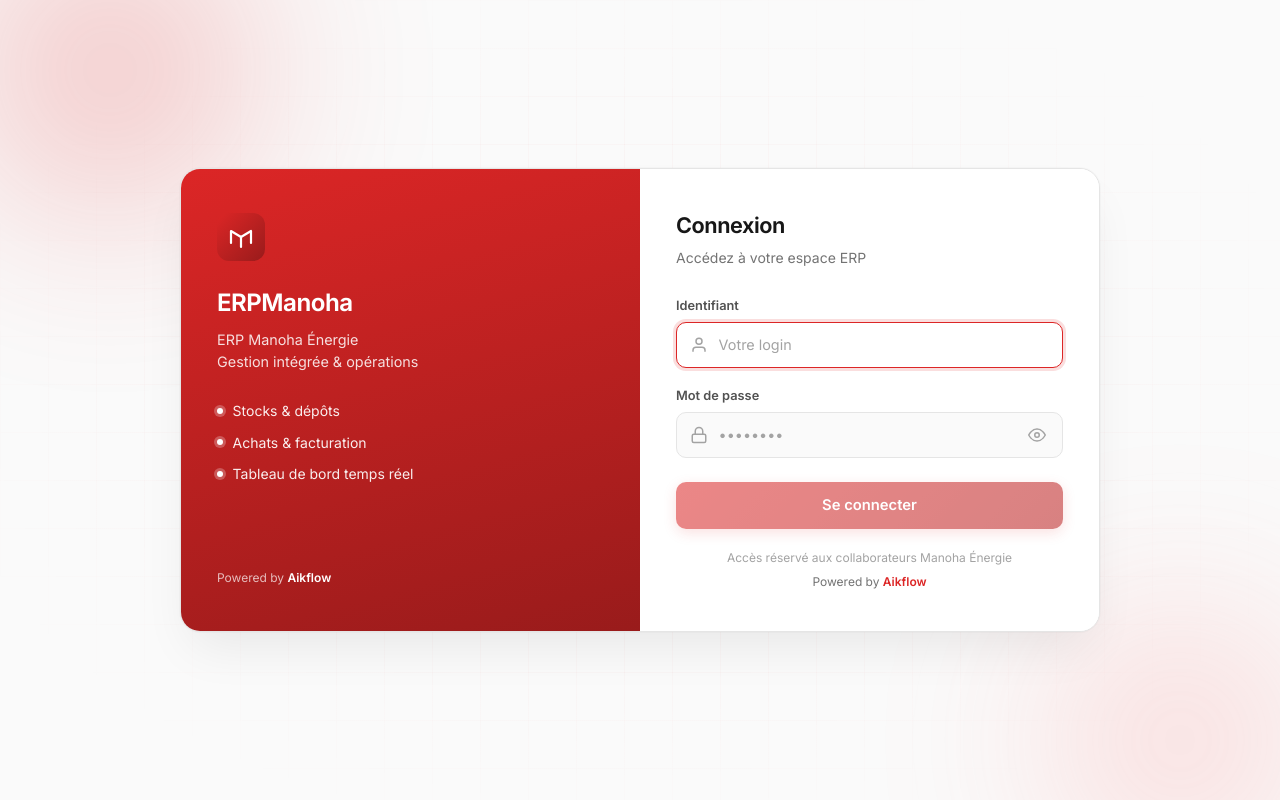
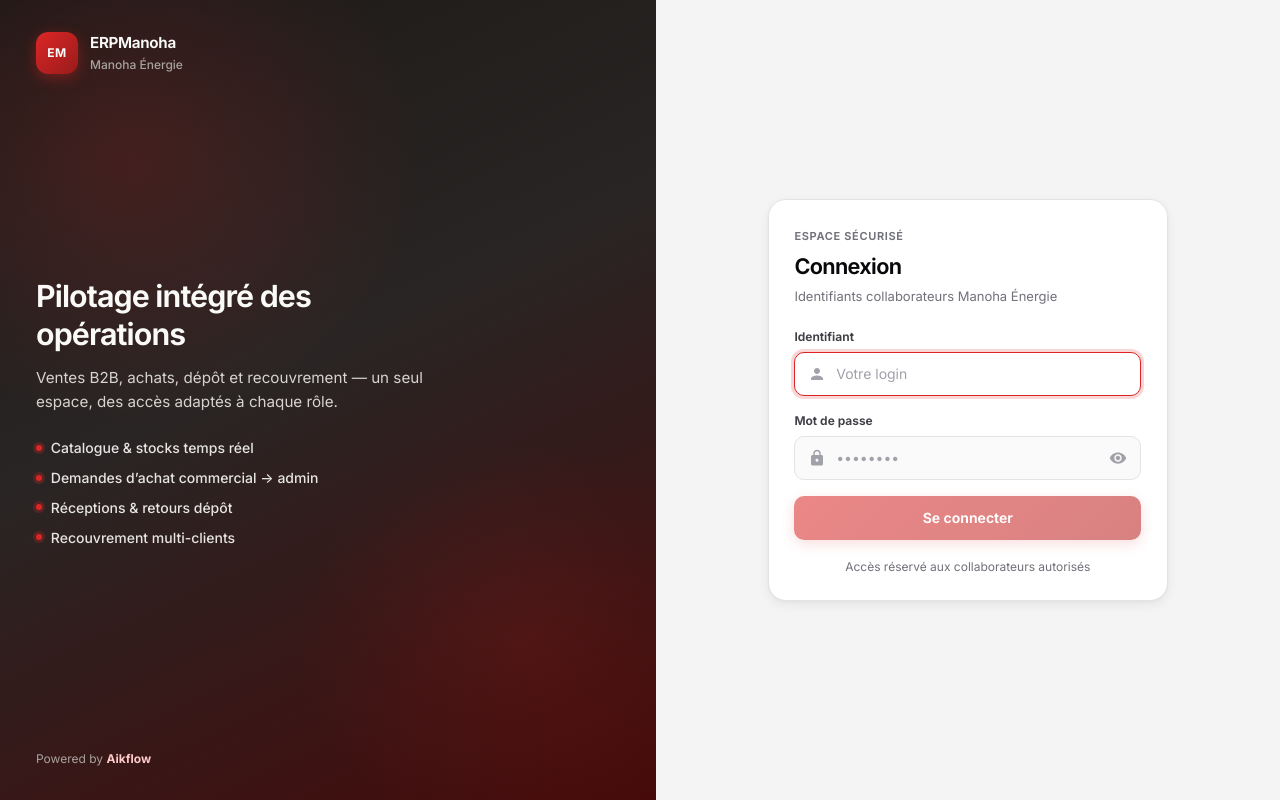
Before and after one commit to Fiainana/ERPManoha, an Angular app: page /login in a window 1280 px wide. Built offline with nearby package versions, Linux system fonts and the light colour scheme.

Commit message:
design(login): SaaS Pro + route dashboard + model domaine

```diff
--- a/src/app/features/auth/login/login.component.html
+++ b/src/app/features/auth/login/login.component.html
@@ -1,60 +1,61 @@
-<div class="login-page">
-  <div class="login-page__bg" aria-hidden="true">
-    <div class="login-page__orb login-page__orb--1"></div>
-    <div class="login-page__orb login-page__orb--2"></div>
-    <div class="login-page__grid"></div>
+<div class="auth">
+  <div class="auth__panel auth__panel--brand" aria-hidden="false">
+    <div class="auth__brand">
+      <div class="auth__logo" aria-hidden="true">EM</div>
+      <div>
+        <p class="auth__product">{{ appName }}</p>
+        <p class="auth__company">Manoha Énergie</p>
+      </div>
+    </div>
+
+    <div class="auth__hero">
+      <h1>Pilotage intégré des opérations</h1>
+      <p>
+        Ventes B2B, achats, dépôt et recouvrement — un seul espace, des accès
+        adaptés à chaque rôle.
+      </p>
+      <ul class="auth__features">
+        <li>Catalogue & stocks temps réel</li>
+        <li>Demandes d’achat commercial → admin</li>
+        <li>Réceptions & retours dépôt</li>
+        <li>Recouvrement multi-clients</li>
+      </ul>
+    </div>
+
+    <p class="auth__powered">Powered by <strong>Aikflow</strong></p>
   </div>
 
-  <div class="login-shell">
-    <aside class="login-brand">
-      <div class="login-brand__mark">
-        <svg viewBox="0 0 48 48" fill="none" xmlns="http://www.w3.org/2000/svg" aria-hidden="true">
-          <rect width="48" height="48" rx="12" fill="url(#g)"/>
-          <path d="M14 30V18l10 6 10-6v12" stroke="#fff" stroke-width="2.2" stroke-linecap="round" stroke-linejoin="round"/>
-          <path d="M24 24v10" stroke="#fff" stroke-width="2.2" stroke-linecap="round"/>
-          <defs>
-            <linearGradient id="g" x1="0" y1="0" x2="48" y2="48" gradientUnits="userSpaceOnUse">
-              <stop stop-color="#DC2626"/>
-              <stop offset="1" stop-color="#991B1B"/>
-            </linearGradient>
-          </defs>
-        </svg>
-      </div>
-      <h1 class="login-brand__title">{{ appName }}</h1>
-      <p class="login-brand__tagline">
-        ERP Manoha Énergie<br />
-        Gestion intégrée & opérations
-      </p>
-      <ul class="login-brand__points">
-        <li>Stocks & dépôts</li>
-        <li>Achats & facturation</li>
-        <li>Tableau de bord temps réel</li>
-      </ul>
-      <p class="login-brand__powered">Powered by <strong>Aikflow</strong></p>
-    </aside>
-
-    <form class="login-card" [formGroup]="form" (ngSubmit)="submit()" novalidate>
-      <header class="login-card__header">
+  <div class="auth__panel auth__panel--form">
+    <form class="auth-card" [formGroup]="form" (ngSubmit)="submit()" novalidate>
+      <header class="auth-card__header">
+        <p class="eyebrow">Espace sécurisé</p>
         <h2>Connexion</h2>
-        <p>Accédez à votre espace ERP</p>
+        <p class="auth-card__sub">Identifiants collaborateurs Manoha Énergie</p>
       </header>
 
       @if (error()) {
-        <div class="login-card__alert" role="alert">
-          <svg width="18" height="18" viewBox="0 0 24 24" fill="none" stroke="currentColor" stroke-width="2" aria-hidden="true">
-            <circle cx="12" cy="12" r="10"/>
-            <path d="M12 8v4M12 16h.01"/>
+        <div class="auth-alert" role="alert">
+          <svg viewBox="0 0 24 24" width="18" height="18" aria-hidden="true">
+            <path
+              fill="currentColor"
+              d="M12 2C6.48 2 2 6.48 2 12s4.48 10 10 10 10-4.48 10-10S17.52 2 12 2zm1 15h-2v-2h2zm0-4h-2V7h2z"
+            />
           </svg>
           <span>{{ error() }}</span>
         </div>
       }
 
-      <div class="field" [class.field--invalid]="form.controls.login.invalid && form.controls.login.touched">
+      <div
+        class="field"
+        [class.field--invalid]="form.controls.login.invalid && form.controls.login.touched"
+      >
         <label for="login">Identifiant</label>
-        <div class="field__control">
-          <svg class="field__icon" width="18" height="18" viewBox="0 0 24 24" fill="none" stroke="currentColor" stroke-width="2" aria-hidden="true">
-            <path d="M20 21v-2a4 4 0 0 0-4-4H8a4 4 0 0 0-4 4v2"/>
-            <circle cx="12" cy="7" r="4"/>
+        <div class="field__box">
+          <svg class="field__icon" viewBox="0 0 24 24" width="18" height="18" aria-hidden="true">
+            <path
+              fill="currentColor"
+              d="M12 12c2.21 0 4-1.79 4-4s-1.79-4-4-4-4 1.79-4 4 1.79 4 4 4m0 2c-2.67 0-8 1.34-8 4v2h16v-2c0-2.66-5.33-4-8-4"
+            />
           </svg>
           <input
             id="login"
@@ -63,20 +64,24 @@
             autocomplete="username"
             autofocus
             placeholder="Votre login"
-            [attr.aria-invalid]="form.controls.login.invalid && form.controls.login.touched"
           />
         </div>
         @if (form.controls.login.invalid && form.controls.login.touched) {
-          <span class="field__hint">Identifiant obligatoire</span>
+          <span class="field__error">Identifiant obligatoire</span>
         }
       </div>
 
-      <div class="field" [class.field--invalid]="form.controls.password.invalid && form.controls.password.touched">
+      <div
+        class="field"
+        [class.field--invalid]="form.controls.password.invalid && form.controls.password.touched"
+      >
         <label for="password">Mot de passe</label>
-        <div class="field__control">
-          <svg class="field__icon" width="18" height="18" viewBox="0 0 24 24" fill="none" stroke="currentColor" stroke-width="2" aria-hidden="true">
-            <rect x="3" y="11" width="18" height="11" rx="2"/>
-            <path d="M7 11V7a5 5 0 0 1 10 0v4"/>
+        <div class="field__box">
+          <svg class="field__icon" viewBox="0 0 24 24" width="18" height="18" aria-hidden="true">
+            <path
+              fill="currentColor"
+              d="M18 8h-1V6c0-2.76-2.24-5-5-5S7 3.24 7 6v2H6c-1.1 0-2 .9-2 2v10c0 1.1.9 2 2 2h12c1.1 0 2-.9 2-2V10c0-1.1-.9-2-2-2m-6 9c-1.1 0-2-.9-2-2s.9-2 2-2 2 .9 2 2-.9 2-2 2m3.1-9H8.9V6c0-1.71 1.39-3.1 3.1-3.1s3.1 1.39 3.1 3.1z"
+            />
           </svg>
           <input
             id="password"
@@ -84,38 +89,46 @@
             formControlName="password"
             autocomplete="current-password"
             placeholder="••••••••"
-            [attr.aria-invalid]="form.controls.password.invalid && form.controls.password.touched"
           />
           <button
             type="button"
-            class="field__toggle"
+            class="field__eye"
             (click)="togglePassword()"
-            [attr.aria-label]="showPassword() ? 'Masquer le mot de passe' : 'Afficher le mot de passe'"
+            [attr.aria-label]="showPassword() ? 'Masquer' : 'Afficher'"
           >
             @if (showPassword()) {
-              <svg width="18" height="18" viewBox="0 0 24 24" fill="none" stroke="currentColor" stroke-width="2"><path d="M17.94 17.94A10.07 10.07 0 0 1 12 20c-7 0-11-8-11-8a18.45 18.45 0 0 1 5.06-5.94M9.9 4.24A9.12 9.12 0 0 1 12 4c7 0 11 8 11 8a18.5 18.5 0 0 1-2.16 3.19m-6.72-1.07a3 3 0 1 1-4.24-4.24"/><line x1="1" y1="1" x2="23" y2="23"/></svg>
+              <svg viewBox="0 0 24 24" width="18" height="18">
+                <path
+                  fill="currentColor"
+                  d="M12 7c2.76 0 5 2.24 5 5 0 .65-.13 1.26-.36 1.83l2.92 2.92c1.51-1.26 2.7-2.89 3.43-4.75-1.73-4.39-6-7.5-11-7.5-1.4 0-2.74.25-3.98.7l2.16 2.16C10.74 7.13 11.35 7 12 7zM2 4.27l2.28 2.28.46.46C3.08 8.3 1.78 10.02 1 12c1.73 4.39 6 7.5 11 7.5 1.55 0 3.03-.3 4.38-.84l.42.42L19.73 22 21 20.73 3.27 3 2 4.27zM7.53 9.8l1.55 1.55c-.05.21-.08.43-.08.65 0 1.66 1.34 3 3 3 .22 0 .44-.03.65-.08l1.55 1.55c-.67.33-1.41.53-2.2.53-2.76 0-5-2.24-5-5 0-.79.2-1.53.53-2.2zm4.31-.78 3.15 3.15.02-.16c0-1.66-1.34-3-3-3l-.17.01z"
+                />
+              </svg>
             } @else {
-              <svg width="18" height="18" viewBox="0 0 24 24" fill="none" stroke="currentColor" stroke-width="2"><path d="M1 12s4-8 11-8 11 8 11 8-4 8-11 8-11-8-11-8z"/><circle cx="12" cy="12" r="3"/></svg>
+              <svg viewBox="0 0 24 24" width="18" height="18">
+                <path
+                  fill="currentColor"
+                  d="M12 4.5C7 4.5 2.73 7.61 1 12c1.73 4.39 6 7.5 11 7.5s9.27-3.11 11-7.5c-1.73-4.39-6-7.5-11-7.5zM12 17c-2.76 0-5-2.24-5-5s2.24-5 5-5 5 2.24 5 5-2.24 5-5 5zm0-8c-1.66 0-3 1.34-3 3s1.34 3 3 3 3-1.34 3-3-1.34-3-3-3z"
+                />
+              </svg>
             }
           </button>
         </div>
         @if (form.controls.password.invalid && form.controls.password.touched) {
-          <span class="field__hint">Mot de passe obligatoire</span>
+          <span class="field__error">Mot de passe obligatoire</span>
         }
       </div>
 
-      <button type="submit" class="btn-submit" [disabled]="loading() || form.invalid">
+      <button type="submit" class="auth-submit" [disabled]="loading() || form.invalid">
         @if (loading()) {
-          <span class="btn-submit__spinner" aria-hidden="true"></span>
+          <span class="spinner" aria-hidden="true"></span>
           Connexion…
         } @else {
           Se connecter
         }
       </button>
 
-      <p class="login-card__footer">
-        Accès réservé aux collaborateurs Manoha Énergie<br />
-        <span class="login-card__powered">Powered by <strong>Aikflow</strong></span>
+      <p class="auth-card__footer">
+        Accès réservé aux collaborateurs autorisés
       </p>
     </form>
   </div>
--- a/src/app/features/auth/login/login.component.scss
+++ b/src/app/features/auth/login/login.component.scss
@@ -1,177 +1,182 @@
-.login-page {
+:host {
+  display: block;
   min-height: 100dvh;
+}
+
+.auth {
+  display: grid;
+  grid-template-columns: 1.05fr 1fr;
+  min-height: 100dvh;
+  background: var(--me-bg);
+}
+
+.auth__panel {
+  display: flex;
+  flex-direction: column;
+  padding: 2rem 2.25rem;
+}
+
+.auth__panel--brand {
+  position: relative;
+  justify-content: space-between;
+  background:
+    radial-gradient(ellipse 80% 60% at 20% 20%, rgba(220, 38, 38, 0.18), transparent 55%),
+    radial-gradient(ellipse 70% 50% at 80% 80%, rgba(153, 27, 27, 0.22), transparent 50%),
+    linear-gradient(155deg, #1c1917 0%, #292524 45%, #450a0a 100%);
+  color: #fafaf9;
+  overflow: hidden;
+}
+
+.auth__brand {
+  display: flex;
+  align-items: center;
+  gap: 0.75rem;
+  position: relative;
+  z-index: 1;
+}
+
+.auth__logo {
   display: grid;
   place-items: center;
-  padding: 1.5rem;
-  position: relative;
-  overflow: hidden;
-  background: #fafafa;
+  width: 42px;
+  height: 42px;
+  border-radius: 12px;
+  background: linear-gradient(135deg, var(--me-red) 0%, var(--me-red-deeper) 100%);
+  font-size: 0.75rem;
+  font-weight: 700;
+  letter-spacing: 0.04em;
+  box-shadow: 0 4px 14px rgba(220, 38, 38, 0.4);
 }
 
-.login-page__bg {
-  position: absolute;
-  inset: 0;
-  pointer-events: none;
+.auth__product {
+  margin: 0;
+  font-size: 0.95rem;
+  font-weight: 650;
+  letter-spacing: -0.02em;
 }
 
-.login-page__orb {
-  position: absolute;
-  border-radius: 50%;
-  filter: blur(90px);
-  opacity: 0.35;
-
-  &--1 {
-    width: 420px;
-    height: 420px;
-    top: -140px;
-    left: -100px;
-    background: radial-gradient(circle, #dc2626 0%, transparent 70%);
+.auth__company {
+  margin: 0.1rem 0 0;
+  font-size: 0.75rem;
+  color: #a8a29e;
+  font-weight: 500;
 }
 
-  &--2 {
-    width: 360px;
-    height: 360px;
-    bottom: -120px;
-    right: -80px;
-    background: radial-gradient(circle, #f87171 0%, transparent 70%);
+.auth__hero {
+  position: relative;
+  z-index: 1;
+  max-width: 420px;
+  margin: 2.5rem 0;
+
+  h1 {
+    margin: 0 0 0.85rem;
+    font-size: clamp(1.5rem, 2.4vw, 1.9rem);
+    font-weight: 650;
+    letter-spacing: -0.03em;
+    line-height: 1.25;
+  }
+
+  > p {
+    margin: 0 0 1.5rem;
+    font-size: 0.95rem;
+    line-height: 1.55;
+    color: #d6d3d1;
   }
 }
 
-.login-page__grid {
-  position: absolute;
-  inset: 0;
-  background-image:
-    linear-gradient(rgba(220, 38, 38, 0.04) 1px, transparent 1px),
-    linear-gradient(90deg, rgba(220, 38, 38, 0.04) 1px, transparent 1px);
-  background-size: 48px 48px;
-  mask-image: radial-gradient(ellipse at center, black 25%, transparent 80%);
-}
-
-.login-shell {
-  position: relative;
-  z-index: 1;
-  display: grid;
-  grid-template-columns: 1fr 1fr;
-  width: min(920px, 100%);
-  background: #ffffff;
-  border: 1px solid #e5e5e5;
-  border-radius: 20px;
-  box-shadow:
-    0 25px 50px -12px rgba(0, 0, 0, 0.08),
-    0 0 0 1px rgba(0, 0, 0, 0.02);
-  overflow: hidden;
-}
-
-.login-brand {
-  padding: 2.75rem 2.25rem;
-  background: linear-gradient(165deg, #dc2626 0%, #991b1b 100%);
-  color: #ffffff;
-  display: flex;
-  flex-direction: column;
-
-  &__mark {
-    width: 48px;
-    height: 48px;
-    margin-bottom: 1.5rem;
-
-    svg {
-      width: 100%;
-      height: 100%;
-      display: block;
-    }
-  }
-
-  &__title {
-    margin: 0 0 0.5rem;
-    font-size: 1.5rem;
-    font-weight: 650;
-    letter-spacing: -0.02em;
-    color: #ffffff;
-  }
-
-  &__tagline {
-    margin: 0 0 1.75rem;
-    font-size: 0.9rem;
-    line-height: 1.5;
-    color: rgba(255, 255, 255, 0.85);
-  }
-
-  &__points {
+.auth__features {
   margin: 0;
   padding: 0;
   list-style: none;
-    display: flex;
-    flex-direction: column;
-    gap: 0.65rem;
-    flex: 1;
+  display: grid;
+  gap: 0.55rem;
 
   li {
     display: flex;
     align-items: center;
-      gap: 0.6rem;
+    gap: 0.55rem;
     font-size: 0.875rem;
-      color: rgba(255, 255, 255, 0.92);
+    color: #e7e5e4;
+    font-weight: 500;
 
     &::before {
       content: '';
       width: 6px;
       height: 6px;
       border-radius: 50%;
-        background: #ffffff;
-        box-shadow: 0 0 0 3px rgba(255, 255, 255, 0.25);
+      background: var(--me-red);
+      box-shadow: 0 0 0 3px rgba(220, 38, 38, 0.25);
       flex-shrink: 0;
     }
   }
 }
 
-  &__powered {
-    margin: 2rem 0 0;
+.auth__powered {
+  position: relative;
+  z-index: 1;
+  margin: 0;
   font-size: 0.75rem;
-    color: rgba(255, 255, 255, 0.7);
+  color: #a8a29e;
 
   strong {
-      color: #ffffff;
-      font-weight: 600;
-    }
+    color: #fecaca;
   }
 }
 
-.login-card {
-  padding: 2.5rem 2.25rem;
-  display: flex;
-  flex-direction: column;
-  background: #ffffff;
+.auth__panel--form {
+  align-items: center;
+  justify-content: center;
+  background: var(--me-bg);
+}
 
-  &__header {
-    margin-bottom: 1.75rem;
+.auth-card {
+  width: 100%;
+  max-width: 400px;
+  padding: 1.75rem 1.6rem 1.5rem;
+  background: var(--me-white);
+  border: 1px solid var(--me-border);
+  border-radius: var(--me-radius-xl);
+  box-shadow: var(--me-shadow-md);
+}
+
+.auth-card__header {
+  margin-bottom: 1.35rem;
+
+  .eyebrow {
+    margin: 0 0 0.35rem;
+    font-size: var(--me-fs-xs);
+    font-weight: 650;
+    letter-spacing: 0.06em;
+    text-transform: uppercase;
+    color: var(--me-text-muted);
+  }
 
   h2 {
-      margin: 0 0 0.35rem;
+    margin: 0 0 0.3rem;
     font-size: 1.35rem;
     font-weight: 650;
-      color: #171717;
-      letter-spacing: -0.02em;
-    }
-
-    p {
-      margin: 0;
-      font-size: 0.875rem;
-      color: #737373;
+    letter-spacing: -0.03em;
+    color: var(--me-text);
   }
 }
 
-  &__alert {
+.auth-card__sub {
+  margin: 0;
+  font-size: var(--me-fs-md);
+  color: var(--me-text-muted);
+}
+
+.auth-alert {
   display: flex;
   align-items: flex-start;
-    gap: 0.6rem;
-    margin-bottom: 1.25rem;
-    padding: 0.75rem 0.9rem;
-    background: #fef2f2;
-    border: 1px solid #fecaca;
-    border-radius: 10px;
-    color: #b91c1c;
-    font-size: 0.8125rem;
-    line-height: 1.4;
+  gap: 0.55rem;
+  margin-bottom: 1rem;
+  padding: 0.75rem 0.85rem;
+  border-radius: var(--me-radius);
+  background: var(--me-danger-soft);
+  border: 1px solid var(--me-red-border);
+  color: var(--me-red-deeper);
+  font-size: var(--me-fs-md);
 
   svg {
     flex-shrink: 0;
@@ -179,154 +184,133 @@
   }
 }
 
-  &__footer {
-    margin: 1.25rem 0 0;
-    text-align: center;
-    font-size: 0.75rem;
-    color: #a3a3a3;
-    line-height: 1.5;
-  }
+.field {
+  margin-bottom: 1rem;
 
-  &__powered {
-    display: inline-block;
-    margin-top: 0.35rem;
-    color: #737373;
-
-    strong {
-      color: #dc2626;
-      font-weight: 600;
-    }
+  label {
+    display: block;
+    margin-bottom: 0.35rem;
+    font-size: var(--me-fs-sm);
+    font-weight: 650;
+    color: var(--me-text-secondary);
   }
 }
 
-.field {
-  margin-bottom: 1.15rem;
-
-  label {
-    display: block;
-    margin-bottom: 0.4rem;
-    font-size: 0.8rem;
-    font-weight: 550;
-    color: #525252;
-  }
-
-  &__control {
+.field__box {
   position: relative;
   display: flex;
   align-items: center;
 }
 
-  &__icon {
+.field__icon {
   position: absolute;
   left: 0.85rem;
-    color: #a3a3a3;
+  color: var(--me-text-faint);
   pointer-events: none;
 }
 
-  input {
+.field__box input {
   width: 100%;
-    padding: 0.7rem 2.75rem 0.7rem 2.6rem;
-    border: 1px solid #e5e5e5;
-    border-radius: 10px;
-    background: #fafafa;
-    color: #171717;
-    font: inherit;
-    font-size: 0.9rem;
+  height: 44px;
+  padding: 0 2.6rem 0 2.55rem;
+  border: 1px solid var(--me-border);
+  border-radius: var(--me-radius);
+  background: var(--me-bg-subtle);
+  color: var(--me-text);
+  font-size: var(--me-fs-base);
   transition:
-      border-color 0.15s,
-      box-shadow 0.15s,
-      background 0.15s;
+    border-color var(--me-duration) var(--me-ease),
+    background var(--me-duration) var(--me-ease),
+    box-shadow var(--me-duration) var(--me-ease);
 
   &::placeholder {
-      color: #a3a3a3;
+    color: var(--me-text-faint);
+  }
+
+  &:hover {
+    border-color: var(--me-border-strong);
   }
 
   &:focus {
     outline: none;
-      background: #ffffff;
-      border-color: #dc2626;
-      box-shadow: 0 0 0 3px rgba(220, 38, 38, 0.15);
+    background: var(--me-white);
+    border-color: var(--me-red);
+    box-shadow: var(--me-shadow-focus);
   }
 }
 
-  &__toggle {
+.field--invalid .field__box input {
+  border-color: var(--me-red);
+  background: var(--me-red-soft);
+}
+
+.field__eye {
   position: absolute;
-    right: 0.5rem;
+  right: 0.4rem;
   display: grid;
   place-items: center;
-    width: 36px;
-    height: 36px;
+  width: 34px;
+  height: 34px;
   border: none;
-    border-radius: 8px;
+  border-radius: var(--me-radius-sm);
   background: transparent;
-    color: #a3a3a3;
+  color: var(--me-text-faint);
   cursor: pointer;
-    transition:
-      color 0.15s,
-      background 0.15s;
 
   &:hover {
-      color: #525252;
-      background: #f5f5f5;
+    color: var(--me-text-secondary);
+    background: var(--me-bg);
   }
 }
 
-  &__hint {
+.field__error {
   display: block;
-    margin-top: 0.35rem;
-    font-size: 0.75rem;
-    color: #dc2626;
+  margin-top: 0.3rem;
+  font-size: var(--me-fs-xs);
+  color: var(--me-danger);
+  font-weight: 550;
 }
 
-  &--invalid input {
-    border-color: #f87171;
-  }
-}
-
-.btn-submit {
-  display: inline-flex;
+.auth-submit {
+  display: flex;
   align-items: center;
   justify-content: center;
   gap: 0.5rem;
   width: 100%;
+  height: 44px;
   margin-top: 0.35rem;
-  padding: 0.8rem 1.25rem;
   border: none;
-  border-radius: 10px;
-  background: linear-gradient(135deg, #dc2626 0%, #b91c1c 100%);
-  color: #fff;
-  font: inherit;
-  font-size: 0.925rem;
-  font-weight: 600;
+  border-radius: var(--me-radius);
+  background: linear-gradient(135deg, var(--me-red) 0%, var(--me-red-dark) 100%);
+  color: var(--me-white);
+  font-size: var(--me-fs-base);
+  font-weight: 650;
   cursor: pointer;
+  box-shadow: 0 4px 14px rgba(220, 38, 38, 0.28);
   transition:
-    opacity 0.15s,
-    transform 0.15s,
-    box-shadow 0.15s;
-  box-shadow: 0 4px 14px rgba(220, 38, 38, 0.25);
+    transform var(--me-duration) var(--me-ease),
+    box-shadow var(--me-duration) var(--me-ease),
+    opacity var(--me-duration) var(--me-ease);
 
   &:hover:not(:disabled) {
     transform: translateY(-1px);
     box-shadow: 0 6px 18px rgba(220, 38, 38, 0.35);
   }
 
-  &:active:not(:disabled) {
-    transform: translateY(0);
-  }
-
   &:disabled {
     opacity: 0.55;
     cursor: not-allowed;
+    transform: none;
+  }
 }
 
-  &__spinner {
+.spinner {
   width: 16px;
   height: 16px;
-    border: 2px solid rgba(255, 255, 255, 0.3);
+  border: 2px solid rgba(255, 255, 255, 0.35);
   border-top-color: #fff;
   border-radius: 50%;
-    animation: spin 0.7s linear infinite;
-  }
+  animation: spin 0.65s linear infinite;
 }
 
 @keyframes spin {
@@ -335,16 +319,36 @@
   }
 }
 
-@media (max-width: 760px) {
-  .login-shell {
+.auth-card__footer {
+  margin: 1.15rem 0 0;
+  text-align: center;
+  font-size: var(--me-fs-sm);
+  color: var(--me-text-muted);
+}
+
+@media (max-width: 900px) {
+  .auth {
     grid-template-columns: 1fr;
   }
 
-  .login-brand {
+  .auth__panel--brand {
+    min-height: auto;
+    padding: 1.5rem 1.35rem 1.75rem;
+  }
+
+  .auth__hero {
+    margin: 1.5rem 0 1rem;
+
+    h1 {
+      font-size: 1.35rem;
+    }
+  }
+
+  .auth__features {
     display: none;
   }
 
-  .login-card {
-    padding: 2rem 1.5rem;
+  .auth__panel--form {
+    padding: 1.25rem 1rem 2rem;
   }
 }
```
Also changed, not shown: src/app/app.routes.ts (+2 -8 lines), src/app/core/domain/dashboard.model.ts (added, +25 -0 lines). Lines whose indentation alone changed are shown as unchanged.
